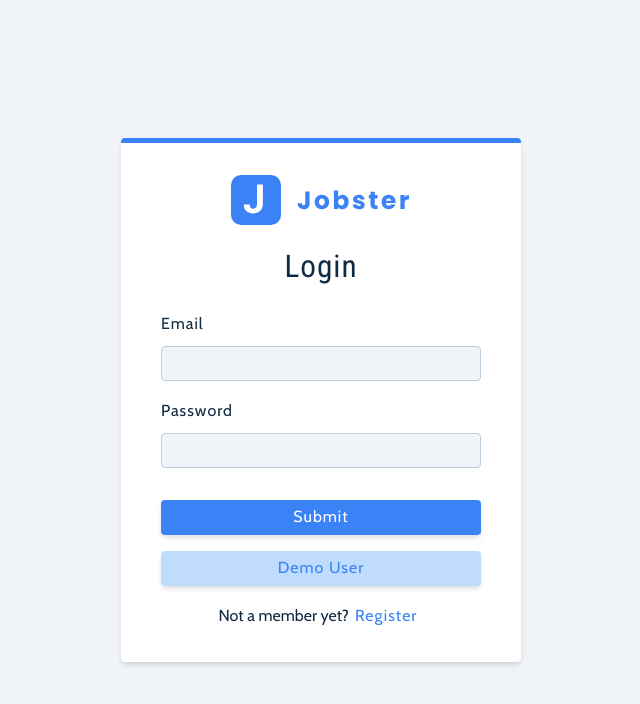
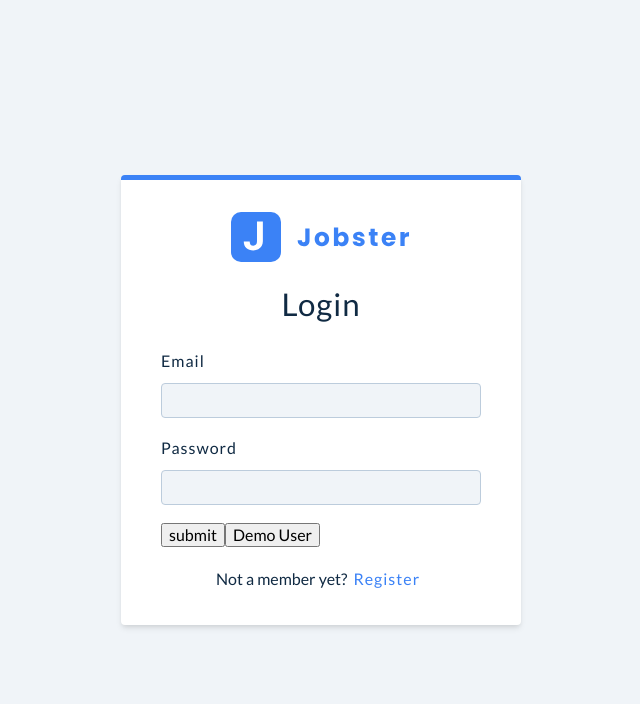
Before and after one commit to paudeldipesh/react-job-app, a React (Vite) app: page /register in a window 1280 px wide. Shown: the top 704 px of the page, without its empty margins (319-959 px from the left). Built offline with nearby package versions, Linux system fonts and the light colour scheme.

Commit message:
working on layout

```diff
--- a/src/index.css
+++ b/src/index.css
@@ -1,4 +1,4 @@
-@import url("https://fonts.googleapis.com/css2?family=Cabin&family=Roboto+Condensed:wght@400;700&display=swap");
+@import url("https://fonts.googleapis.com/css2?family=Lato:wght@400;700&display=swap");
 
 *,
 ::after,
@@ -40,8 +40,8 @@ html {
   --green-light: #d1e7dd;
   --green-dark: #0f5132;
 
-  --headingFont: "Roboto Condensed", Sans-Serif;
-  --bodyFont: "Cabin", Sans-Serif;
+  --headingFont: "Lato", sans-serif;
+  --bodyFont: "Lato", sans-serif;
   --small-text: 0.875rem;
   --extra-small-text: 0.7em;
 
--- a/src/pages/Register.jsx
+++ b/src/pages/Register.jsx
@@ -40,6 +40,7 @@ export const Register = () => {
       dispatch(loginUser({ email: email, password: password }));
       return;
     }
+
     dispatch(registerUser({ name, email, password }));
   }
 
@@ -82,13 +83,13 @@ export const Register = () => {
           handleChange={handleChange}
         />
 
-        <button type="submit" className="btn btn-block" disabled={isLoading}>
+        <button type="submit" className="" disabled={isLoading}>
           {isLoading ? "loading..." : "submit"}
         </button>
 
         <button
           type="button"
-          className="btn btn-block btn-hipster"
+          className=""
           disabled={isLoading}
           onClick={() => {
             dispatch(
```
